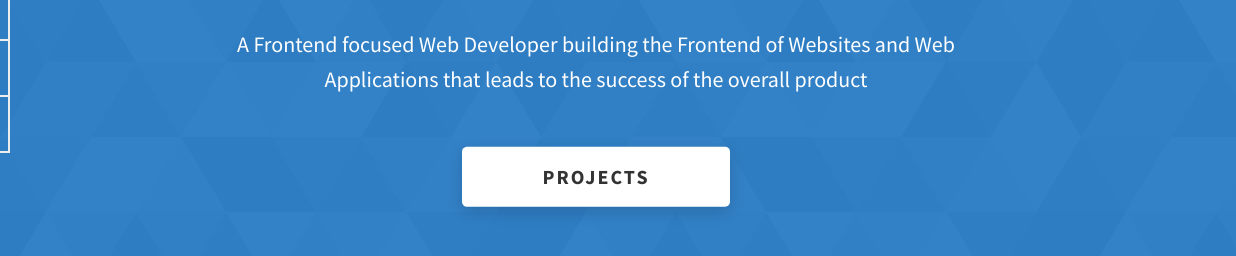
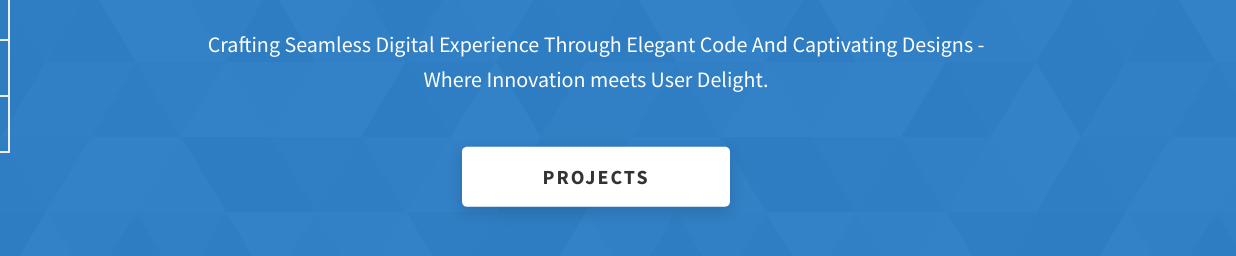
Before and after one commit to dennis135913/danies-bamfo, a website: page index.html in a window 1280 px wide. Shown: the part 388-644 px from the top of the page, 44-1280 px from the left. Drawn offline with Linux system fonts and the light colour scheme.

Commit message:
Add files via upload

```diff
--- a/index.html
+++ b/index.html
@@ -4,7 +4,7 @@
     <meta charset="UTF-8" />
     <meta name="viewport" content="width=device-width, initial-scale=1.0" />
     <meta http-equiv="X-UA-Compatible" content="ie=edge" />
-    <title>Dopefolio</title>
+    <title>Danies Portfolio</title>
     <meta name="description" content="Portfolio Template for Developer" />
 
     <link rel="stylesheet" href="css/style.css" />
@@ -87,8 +87,9 @@
         <h1 class="heading-primary">Hey, My name is Danies Bamfo</h1>
         <div class="home-hero__info">
           <p class="text-primary">
-            A Frontend focused Web Developer building the Frontend of Websites and
-            Web Applications that leads to the success of the overall product
+            Crafting Seamless Digital Experience Through Elegant Code And Captivating
+            Designs - Where Innovation meets User Delight.
+
           </p>
         </div>
         <div class="home-hero__cta">
```
